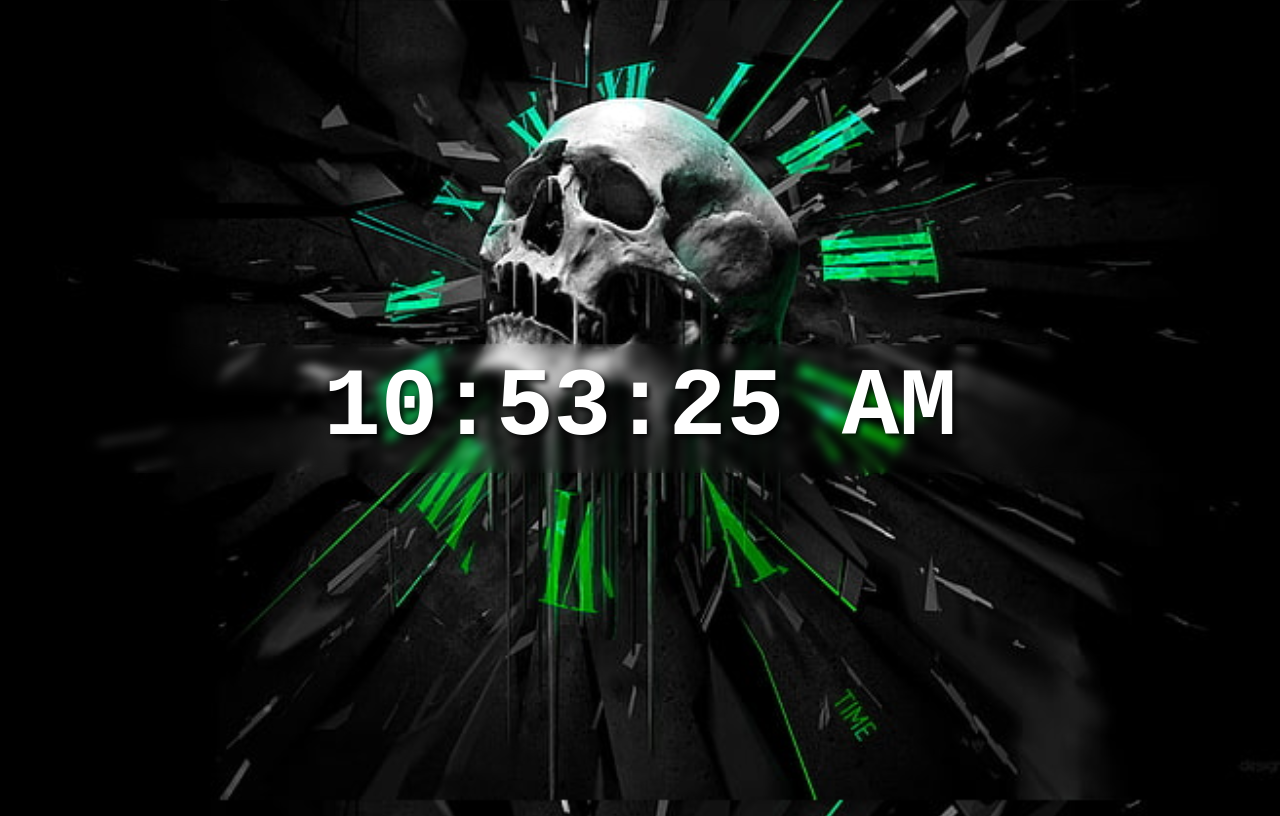
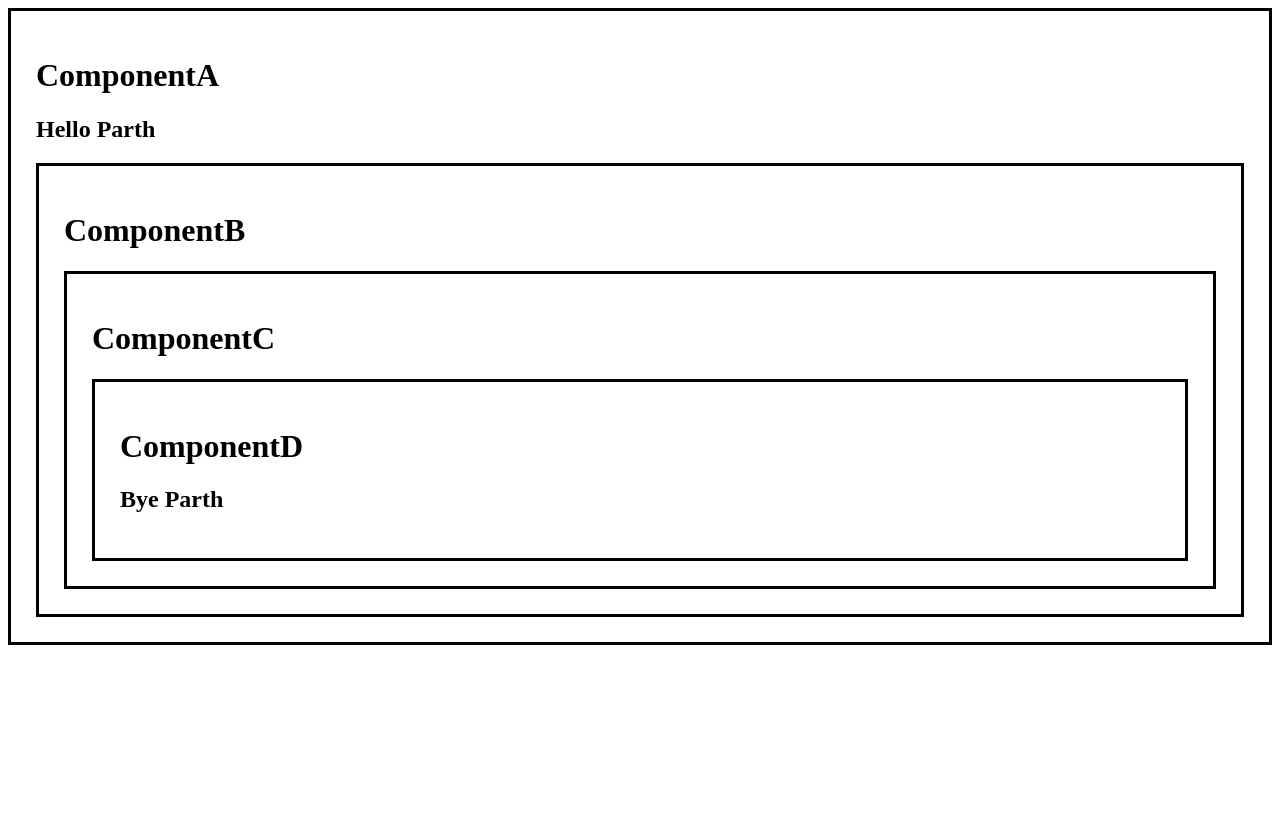
Before and after one commit to parthbhanti22/React-Tutorial, a React (Vite) app in the folder BroCodeReact/website/my-react-app/: page / in a window 1280 px wide. Built offline with nearby package versions, Linux system fonts and the light colour scheme.

Commit message:
Learnt useContext() hook

```diff
--- a/BroCodeReact/website/my-react-app/src/App.jsx
+++ b/BroCodeReact/website/my-react-app/src/App.jsx
@@ -1,9 +1,14 @@
-import DigitalClock from "./DigitalClock.jsx";
+//useContext() = React hook that allows you to share values
+//               between multiple levels of componenets
+//               without passing props through each level
 
+
+import ComponentA from "./ComponentA.jsx";
+import React from "react";
 function App() {
   return (
     <>
-      <DigitalClock/>
+      <ComponentA/>
     </>
   );
 
--- /dev/null
+++ b/BroCodeReact/website/my-react-app/src/ComponentA.jsx
@@ -0,0 +1,21 @@
+import React,{useState,createContext} from 'react';
+
+
+import ComponentB from "./ComponentB.jsx";
+
+export const UserContext = createContext();
+
+function ComponentA(){
+    const [user,setUser] = useState("Parth");
+    return(
+        <div className="box">
+            <h1>ComponentA</h1>
+            <h2>{`Hello ${user}`}</h2>
+            <UserContext.Provider value={user}>
+                <ComponentB user={user}/>
+            </UserContext.Provider>
+        </div>
+    );
+}
+
+export default ComponentA
--- /dev/null
+++ b/BroCodeReact/website/my-react-app/src/ComponentB.jsx
@@ -0,0 +1,13 @@
+import ComponentC from "./ComponentC.jsx";
+
+
+function ComponentB(){
+    return(
+        <div className="box">
+            <h1>ComponentB</h1>
+            <ComponentC />
+        </div>
+    );
+}
+
+export default ComponentB
--- /dev/null
+++ b/BroCodeReact/website/my-react-app/src/ComponentC.jsx
@@ -0,0 +1,12 @@
+import ComponentD from "./ComponentD.jsx";
+
+function ComponentC(){
+    return(
+        <div className="box">
+            <h1>ComponentC</h1>
+            <ComponentD />
+        </div>
+    );
+}
+
+export default ComponentC
--- /dev/null
+++ b/BroCodeReact/website/my-react-app/src/ComponentD.jsx
@@ -0,0 +1,15 @@
+import React,{useContext} from 'react';
+import { UserContext } from './ComponentA.jsx';
+
+function ComponentD(){
+
+    const user = useContext(UserContext);
+    return(
+        <div className="box">
+            <h1>ComponentD</h1>
+            <h2>{`Bye ${user}`}</h2>
+        </div>
+    );
+}
+
+export default ComponentD
--- a/BroCodeReact/website/my-react-app/src/DigitalClock.jsx
+++ /dev/null
@@ -1,39 +0,0 @@
-import React,{useState,useEffect} from 'react';
-
-function DigitalClock(){
-
-    const [time,setTime] = useState(new Date());
-
-    useEffect(() => {
-        const intervalId = setInterval(() => {
-            setTime(new Date());
-        },1000);
-
-        return () => {
-            clearInterval(intervalId);
-        }
-    },[]);
-
-    function formatTime(){
-        let hours = time.getHours();
-        const minutes = time.getMinutes();
-        const seconds = time.getSeconds();
-        const meridian = hours >= 12 ? "PM" : "AM";
-
-        hours = hours % 12 || 12;
-
-        return `${(padZero(hours))}:${padZero(minutes)}:${padZero(seconds)} ${padZero(meridian)}`;
-    }
-    function padZero(number){
-        return (number<10 ? "0" : "") + number;
-    }
-    return(
-        <div className="clock-container">
-            <div className="clock">
-                <span>{formatTime()}</span>
-            </div>
-        </div>
-    );
-}
-
-export default DigitalClock
--- a/BroCodeReact/website/my-react-app/src/index.css
+++ b/BroCodeReact/website/my-react-app/src/index.css
@@ -1,27 +1,4 @@
-body{
-    background-image: url(./assets/background.png);
-    background-position: center;
-    background-repeat: no-repeat;
-    background-size: cover;
-    background-attachment:fixed;
-
-    /* OPTION */
-    display: flex;
-    justify-content:center;
-    min-height: 100vh;
-    align-items: center;
+.box{
+    border: 3px solid;
+    padding:25px;
 }
-.clock-container{
-    backdrop-filter: blur(5px);
-    width: 100vw;
-    padding:10px 0;
-}
-.clock{
-    color:white;
-    font-size: 6rem;
-    font-weight: bold;
-    font-family: monospace;
-    text-align: center;
-    text-shadow: 3px 3px 5px hsla(0, 0%, 0%,0.75);
-
-}
```
